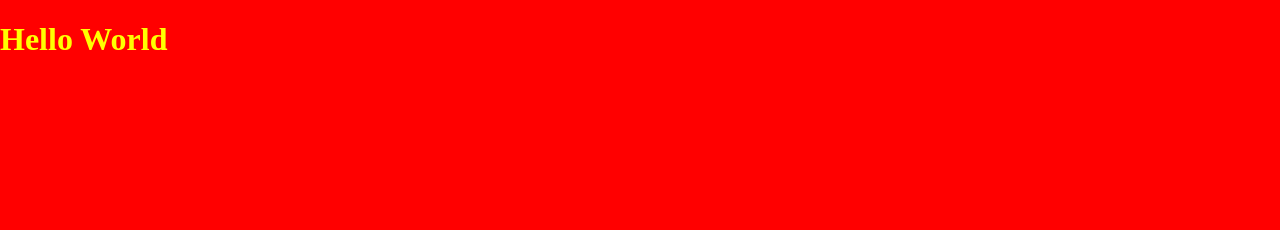
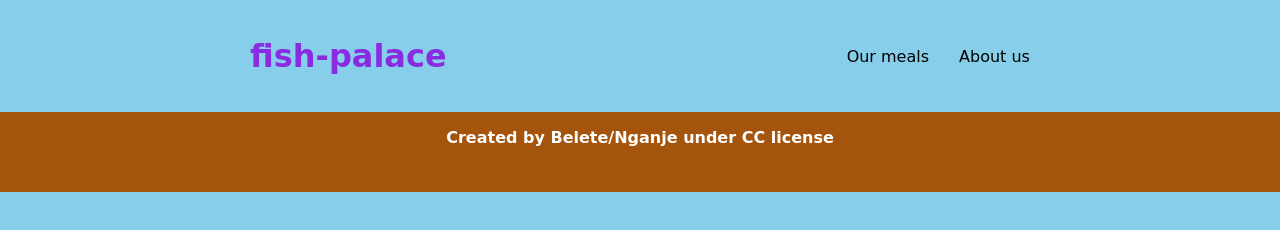
Before and after one commit to belmeetmule/meals-palace, a website built with webpack: page src/index.html in a window 1280 px wide. Built offline with nearby package versions, Linux system fonts and the light colour scheme; a web font is replaced by a local one.

Commit message:
add stylingto header and footer

```diff
--- a/src/index.html
+++ b/src/index.html
@@ -5,9 +5,28 @@
     <meta http-equiv="X-UA-Compatible" content="IE=edge">
     <meta name="viewport" content="width=device-width, initial-scale=1.0">
     <link rel="stylesheet" href="style.css" />
-    <title>Document</title>
+    <script src="https://kit.fontawesome.com/85eb260f7c.js" crossorigin="anonymous"></script>
+    <title>Fish Palace</title>
 </head>
 <body>
-    <h1>Hello World</h1>
+    <header>
+        <div class="logo">
+            <h1>
+                fish-palace
+            </h1>
+        </div>
+        <ul class="menu">
+            <li class="menu-item">Our meals</li>
+            <li class="menu-item">About us</li>
+        </ul>
+    </header>
+    <main>
+        <ul class="main-display">
+        </ul>
+    </main>
+    <footer>
+        <h4> Created by Belete/Nganje under CC license</h4>
+    </footer>
+
 </body>
 </html>
--- a/src/index.js
+++ b/src/index.js
@@ -1,5 +1 @@
 import './style.css';
-
-export default function foo() {
-  return 3;
-}
--- a/src/style.css
+++ b/src/style.css
@@ -1,5 +1,92 @@
+@import url('https://fonts.googleapis.com/css2?family=Combo&family=Lato:ital,wght@0,100;0,300;0,400;0,700;0,900;1,100;1,300;1,400;1,700;1,900&display=swap');
+
+* {
+  box-sizing: border-box;
+  margin: 0;
+  padding: 0;
+}
+
 body {
-  margin: auto;
-  background-color: red;
-  color: yellow;
+  font-family: 'Combo', cursive;
+  display: flex;
+  flex-direction: column;
+  align-items: center;
+  background-color: skyblue;
 }
+
+nav,
+main {
+  width: 80%;
+  min-width: 375px;
+}
+
+h1,
+h2 {
+  color: blueviolet;
+}
+
+h1 {
+  text-align: center;
+}
+
+button {
+  background-color: blueviolet;
+  padding: 5px;
+  font-size: 1.2rem;
+  box-shadow: 5px 5px 3px #000;
+  color: whitesmoke;
+  border: 2px solid whitesmoke;
+}
+
+button.comment {
+  margin-left: 50%;
+  transform: translate(-50%);
+}
+
+ul.menu,
+ul.main-display {
+  list-style: none;
+}
+
+ul.menu {
+  display: flex;
+  gap: 30px;
+  justify-content: center;
+}
+
+.score-list li {
+  height: 35px;
+  padding: 10px;
+  display: flex;
+  gap: 15px;
+  align-items: center;
+}
+
+.meal-wrapper {
+  display: flex;
+  gap: 5px;
+}
+
+.likes-wrapper {
+  display: flex;
+  flex-direction: column;
+}
+
+header {
+  height: 10vh;
+  display: flex;
+  justify-content: space-between;
+  gap: 50vh;
+  font-size: 1rem;
+  align-items: center;
+  margin: 1rem 0;
+}
+
+footer {
+  background-color: rgb(165, 84, 13);
+  height: 10vh;
+  color: #fff;
+  padding: 1rem;
+  text-align: center;
+  width: 100%;
+}
```
